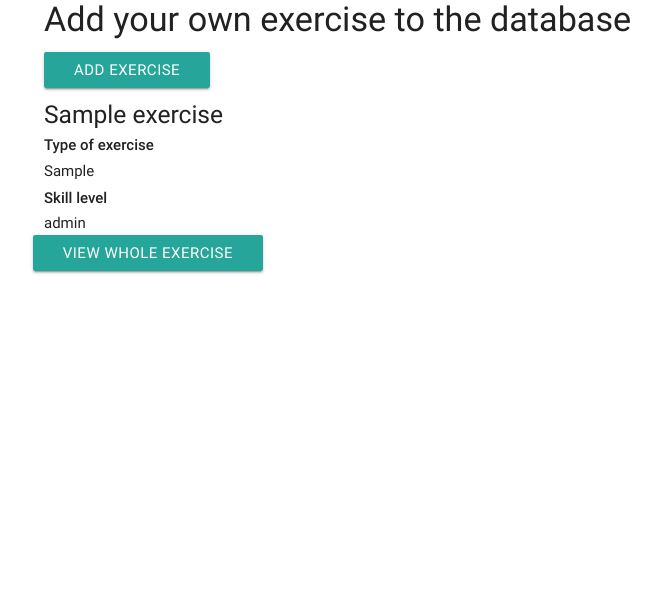
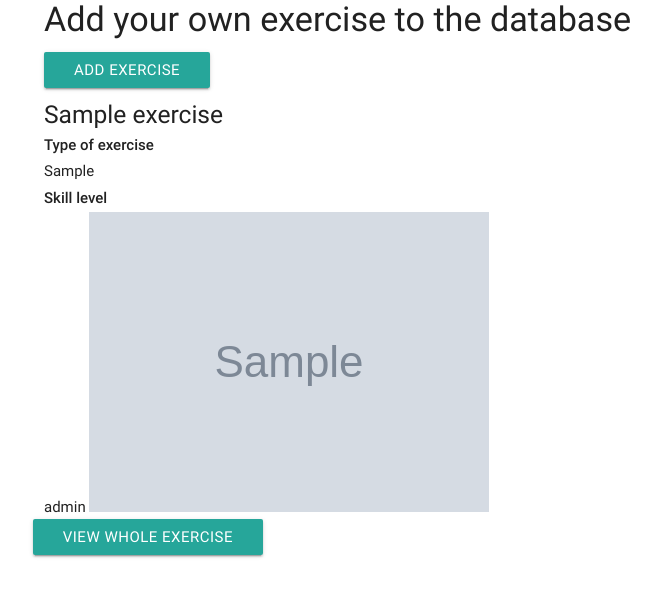
Before and after one commit to ivarsaris/PoolDrillz-MS2, a Flask app: page /exercises in a window 1280 px wide. Shown: the part 189-786 px from the top of the page, without its empty margins (148-809 px from the left). Run offline with Flask 2, Linux system fonts and the light colour scheme; grey boxes marked "Sample" are stand-in pictures; a database or web service that is not in the repository returns one stand-in record (values such as "Sample title"); some libraries are stand-ins or nearby versions.

Commit message:
added functionality so exercise image can be seen on exercise and view exercise pages

```diff
--- a/.theia/templates/exercises.html
+++ b/.theia/templates/exercises.html
@@ -11,6 +11,7 @@
 	<h5>{{exercise.name}}</h5>
 	<h6><strong>Type of exercise</strong></h6> {{exercise.type_of_exercise}}
 	<h6><strong>Skill level</strong></h6> {{exercise.skill_level}}
+    <img class="small-img" src="{{exercise.image}}">
 	<div class="row">
 		<a href="{{url_for('view_exercise', exercise_id=exercise._id)}}" class="waves-effect waves-light btn">View whole
 			exercise</a>
--- a/.theia/templates/viewexercise.html
+++ b/.theia/templates/viewexercise.html
@@ -1,6 +1,7 @@
 {% extends 'base.html' %}
 {% block content %}
 <h1>{{exercise.name}}</h1>
+<img class="small-img" src="{{exercise.image}}">
 <h5>Exercise description</h5> {{exercise.description}}
 <h5>Type of exercise</h5> {{exercise.type_of_exercise}}
 <h5>Skill level</h5> {{exercise.skill_level}}
```
